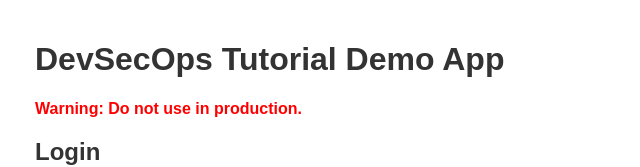
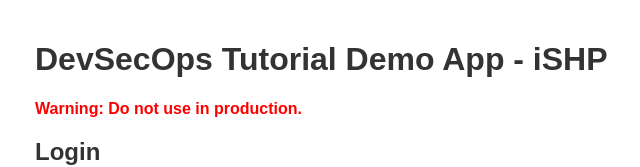
Before and after one commit to Kisielos10/DevSecOps_Tutorial, a website: page public/index.html in a window 1280 px wide. Shown: the top 167 px of the page, without its empty margins (205-845 px from the left). Drawn offline with Linux system fonts and the light colour scheme.

Commit message:
change index.html

```diff
--- a/public/index.html
+++ b/public/index.html
@@ -14,7 +14,7 @@
     </style>
 </head>
 <body>
-    <h1>DevSecOps Tutorial Demo App </h1>
+    <h1>DevSecOps Tutorial Demo App - iSHP</h1>
     <p class="warning">Warning: Do not use in production.</p>
 
     <h2>Login</h2>
```
